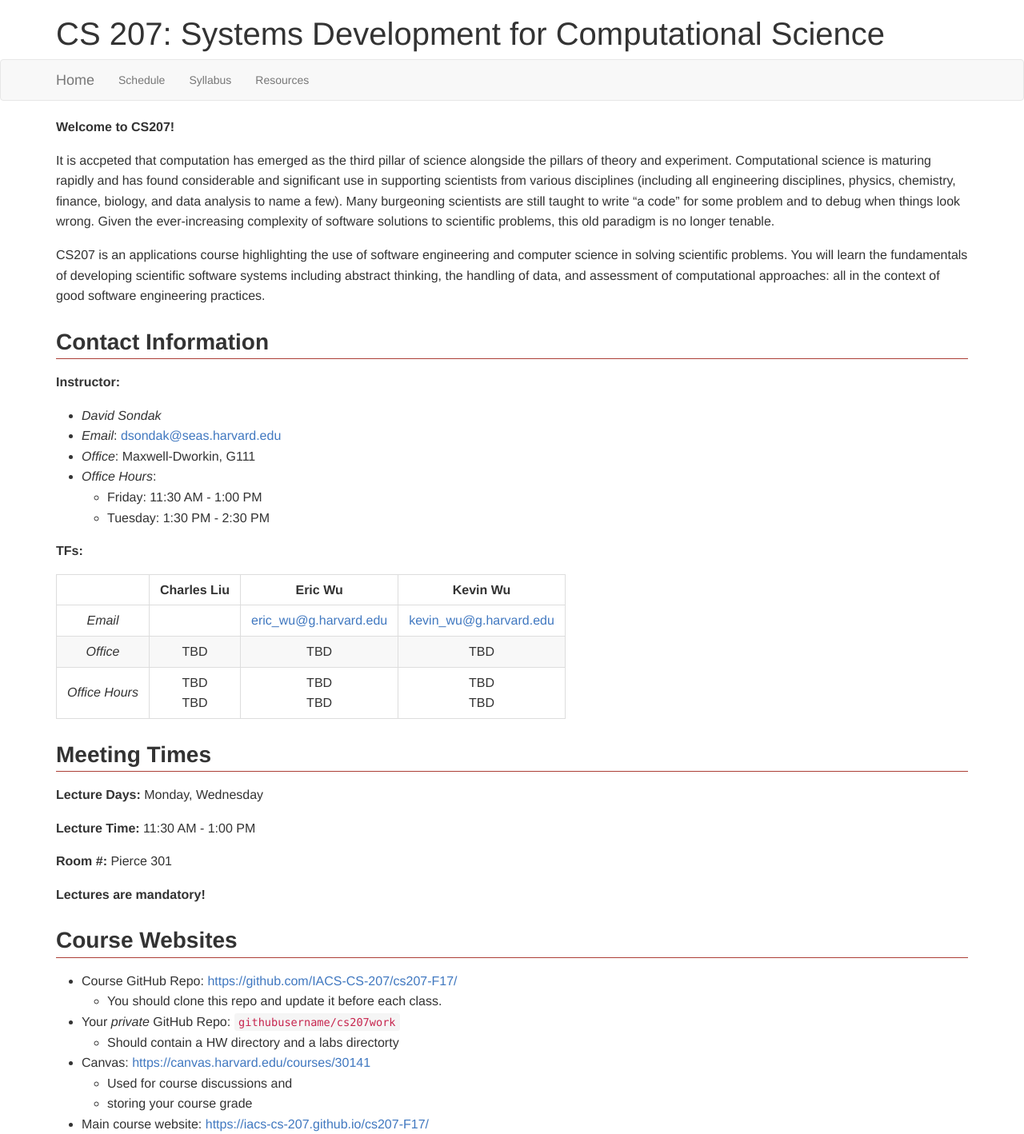
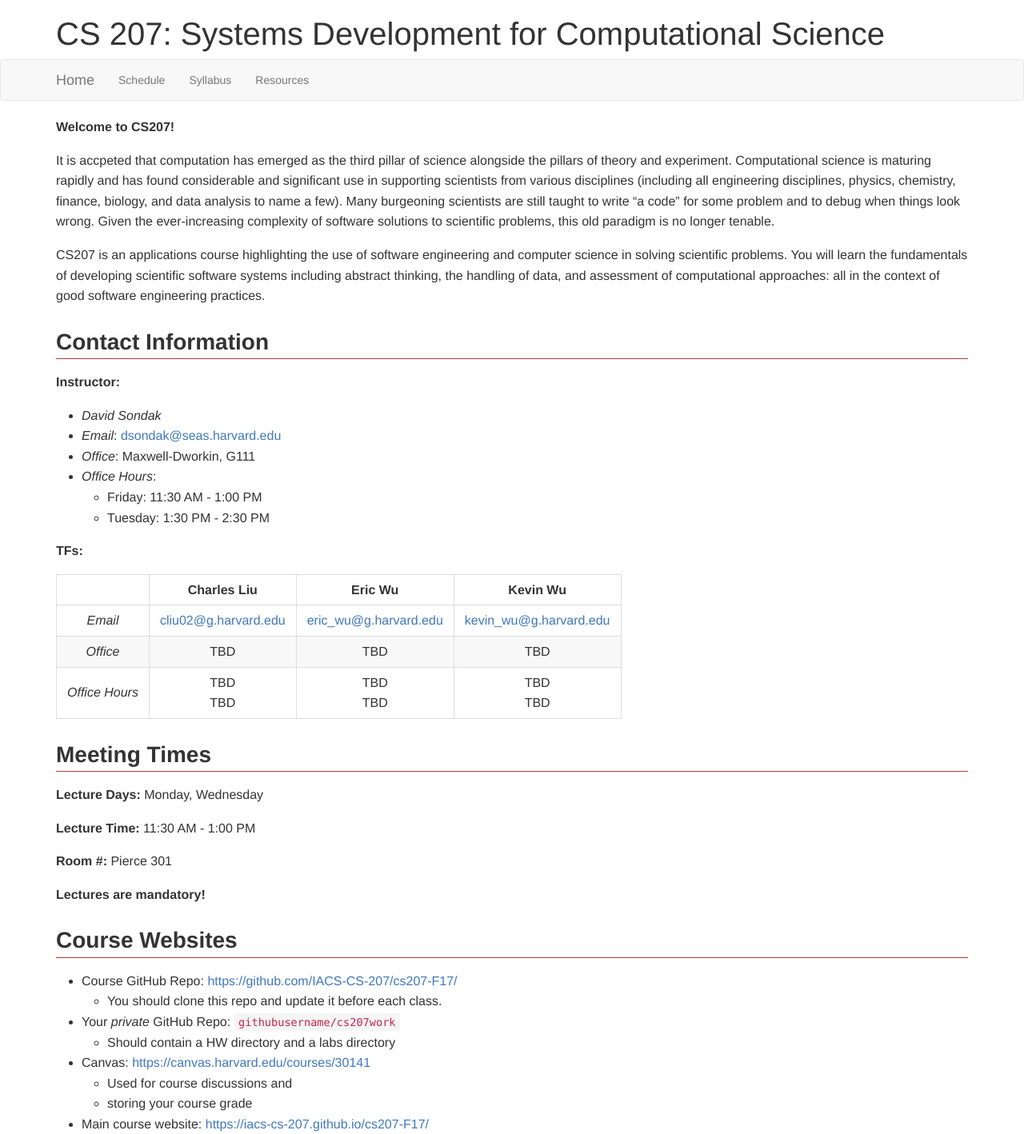
Before and after one commit to xuwd11/cs207_Weidong_Xu, a Jekyll site: the page built from index.md, in a window 1280 px wide. Shown: the whole page at 80% size. Built offline with Jekyll 4.4.1, drawn with Linux system fonts in a browser that asks for light colours; nearby versions of some CDN libraries; part of the change alters nothing that is shown.

Commit message:
Charles's email address and fixed typo.

```diff
--- a/index.md
+++ b/index.md
@@ -52,11 +52,11 @@ After successful completion of this course, you will be able to:
 
 **TFs:**
 
-|               | **Charles Liu** | **Eric Wu**             | **Kevin Wu**             |
-| :---:         | :---:           | :---:                   | :---:                    |
-| *Email*       |                 | <eric_wu@g.harvard.edu> | <kevin_wu@g.harvard.edu> |
-| *Office*      | TBD             | TBD                     | TBD                      |
-| *Office Hours*| TBD <br> TBD    | TBD <br> TBD            | TBD <br> TBD             |
+|               | **Charles Liu**        | **Eric Wu**             | **Kevin Wu**             |
+| :---:         | :---:                  | :---:                   | :---:                    |
+| *Email*       | <cliu02@g.harvard.edu> | <eric_wu@g.harvard.edu> | <kevin_wu@g.harvard.edu> |
+| *Office*      | TBD                    | TBD                     | TBD                      |
+| *Office Hours*| TBD <br> TBD           | TBD <br> TBD            | TBD <br> TBD             |
 
 
 ## Meeting Times
@@ -74,7 +74,7 @@ After successful completion of this course, you will be able to:
 * Course GitHub Repo: <https://github.com/IACS-CS-207/cs207-F17/>
   * You should clone this repo and update it before each class.
 * Your *private* GitHub Repo: `githubusername/cs207work`
-  * Should contain a HW directory and a labs directorty
+  * Should contain a HW directory and a labs directory
 * Canvas: <https://canvas.harvard.edu/courses/30141>
   * Used for course discussions and
   * storing your course grade
```
